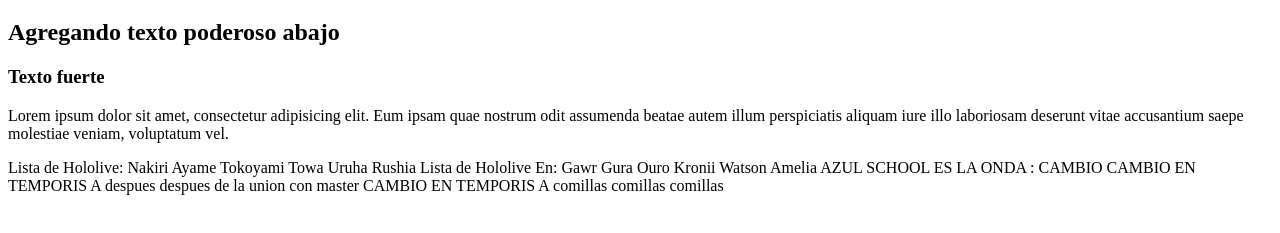
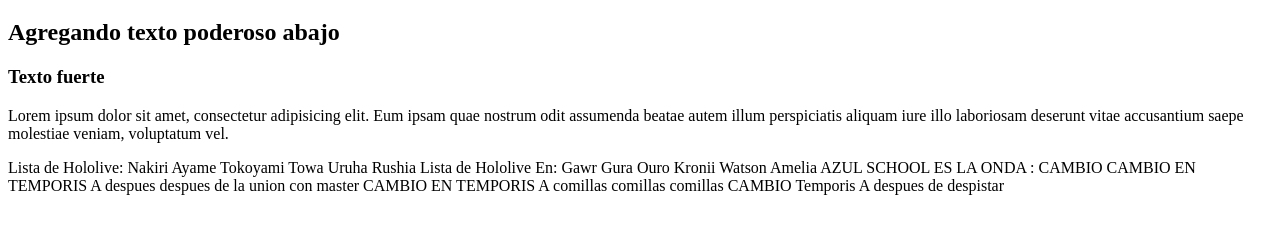
Before and after one commit to Acezurita/Git-GitHUB-AzulSchool, a plain HTML site: page index.html in a window 1280 px wide. Shown: the part 61-294 px from the top of the page. Drawn offline with Linux system fonts and the light colour scheme.

Commit message:
TemporisA: Despues de despistar

```diff
--- a/index.html
+++ b/index.html
@@ -28,6 +28,7 @@
     CAMBIO EN TEMPORIS A despues despues de la union con master
 
     CAMBIO EN TEMPORIS A comillas comillas comillas
+    CAMBIO Temporis A despues de despistar
 
 </body>
 </html>
```
Also changed, not shown: Archivo.txt.
